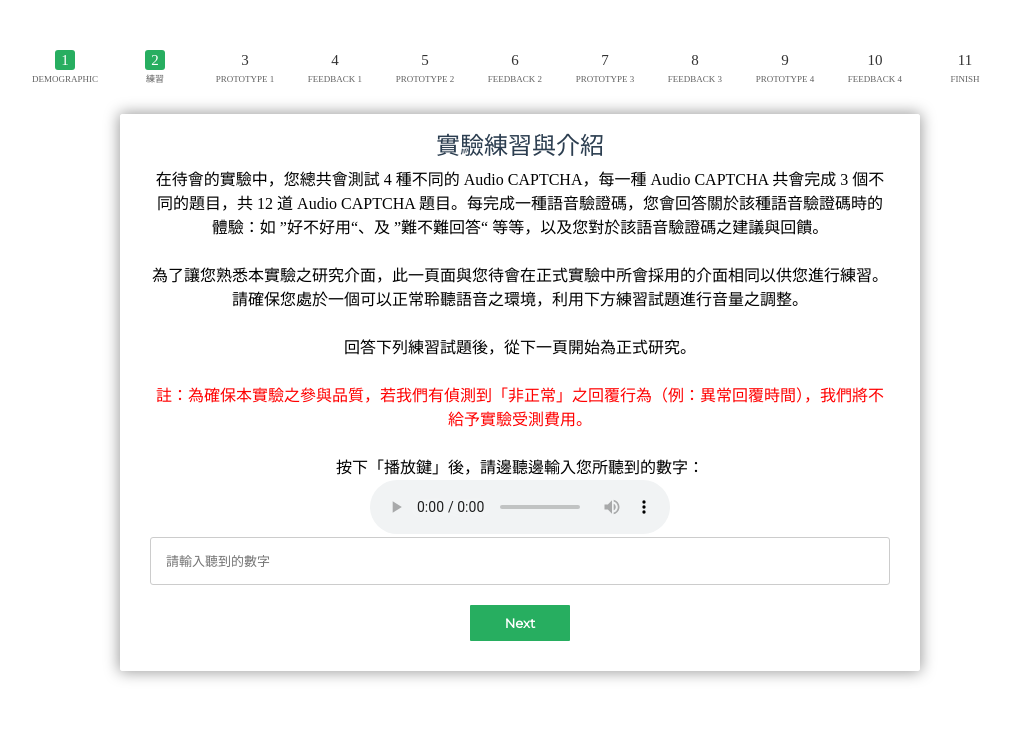
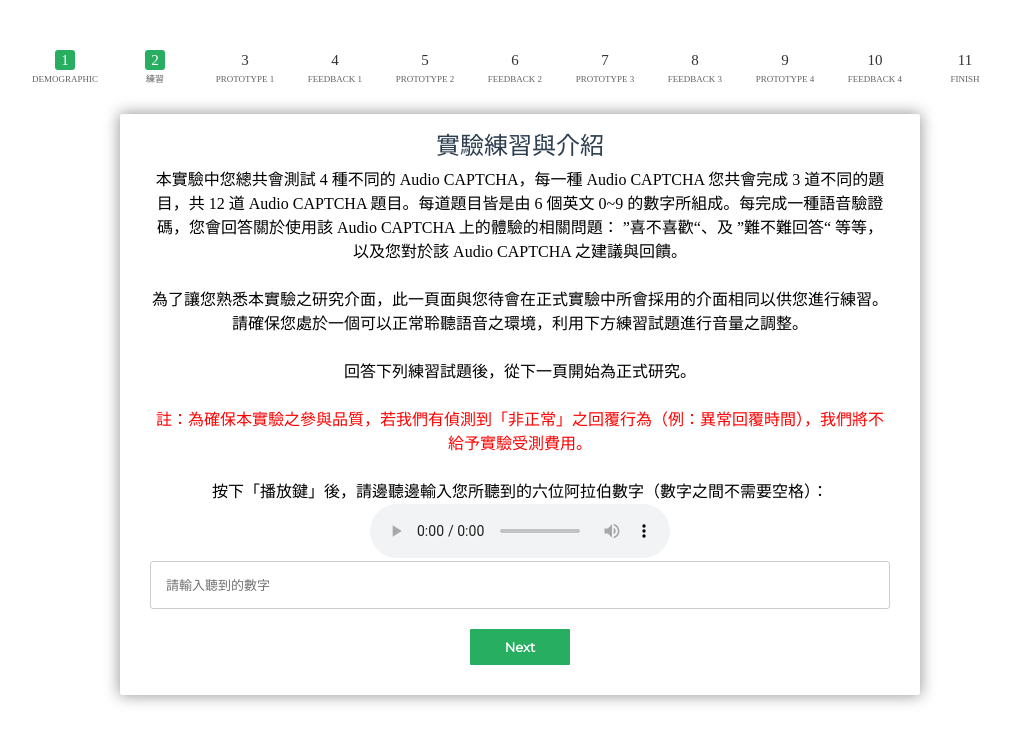
Before and after one commit to rueichechang/advCAPTCHA, a Flask app: template templates/tasks.html in a window 1280 px wide. Shown: the top 744 px of the page, without its empty margins (120-1130 px from the left). Run offline with Flask 2, Linux system fonts and the light colour scheme; the template is opened without the code that fills it, so the values that code supplies are empty; some libraries are stand-ins or nearby versions.

Commit message:
update questionnaire wordings

```diff
--- a/templates/submit.html
+++ b/templates/submit.html
@@ -40,7 +40,7 @@
 
 
 
-    <p style = "font-weight: bold;">(*)請按照您的喜好程度，排序您剛剛測試的所有 audio captcha，最喜歡的放在最上面，依序排列下去。</p><br>
+    <p style = "font-weight: bold;">(*)請按照您的喜好程度，排序您剛剛測試的所有 Audio Captcha，最喜歡的放在最上面，依序排列下去。</p><br>
     <ul id="input_ul">
       <li class="ui-state"><span>&#x21C5;</span><input type="text" disabled/><audio id="{{file_address1_1}}" controls preload src="{{file_address1_1}}">
         Your browser does not support the audio element.
@@ -60,10 +60,10 @@
     <br><br>
 
 
-    <label class="statement">(*)請簡述您最喜愛該 audio captcha 的原因：</label>
+    <label class="statement">(*)請簡述您把該 Audio CAPTCHA 放在第一位（最喜歡）的原因</label>
     <input type="text" name="reasontolove" />
 
-    <label class="statement">對於這個 Audio Captcha 您是否有什麼建議以及想法可以分享給我們？</label>
+    <label class="statement">(*)請簡述您把該 Audio CAPTCHA 放在最後第一位（最喜歡）的原因：</label>
     <input type="text" name="reasontohate" />
 
     <br><br><br><br>
--- a/templates/tasks.html
+++ b/templates/tasks.html
@@ -28,14 +28,14 @@
 
       <fieldset>
           <h1 class="fs-title" style="font-size:24px">實驗練習與介紹</h1>
-          <p style= "line-height: 1.5;">在待會的實驗中，您總共會測試 4 種不同的 Audio CAPTCHA，每一種 Audio CAPTCHA 共會完成 3 個不同的題目，共 12 道 Audio CAPTCHA 題目。每完成一種語音驗證碼，您會回答關於該種語音驗證碼時的體驗：如 ”好不好用“、及 ”難不難回答“ 等等，以及您對於該語音驗證碼之建議與回饋。
+          <p style= "line-height: 1.5;">本實驗中您總共會測試 4 種不同的 Audio CAPTCHA，每一種 Audio CAPTCHA 您共會完成 3 道不同的題目，共 12 道 Audio CAPTCHA 題目。每道題目皆是由 6 個英文 0~9 的數字所組成。每完成一種語音驗證碼，您會回答關於使用該 Audio CAPTCHA 上的體驗的相關問題： ”喜不喜歡“、及 ”難不難回答“ 等等，以及您對於該 Audio CAPTCHA 之建議與回饋。
             <br><br>
             為了讓您熟悉本實驗之研究介面，此一頁面與您待會在正式實驗中所會採用的介面相同以供您進行練習。請確保您處於一個可以正常聆聽語音之環境，利用下方練習試題進行音量之調整。
             <br><br>
             回答下列練習試題後，從下一頁開始為正式研究。
             <br><br>
             <b style="color:red">註：為確保本實驗之參與品質，若我們有偵測到「非正常」之回覆行為（例：異常回覆時間），我們將不給予實驗受測費用。</b>
-            <br><br>按下「播放鍵」後，請邊聽邊輸入您所聽到的數字：
+            <br><br>按下「播放鍵」後，請邊聽邊輸入您所聽到的六位阿拉伯數字（數字之間不需要空格）：
           </p>
           <audio id="0_1" controls preload src="{{practice}}" onplay="audio_play('0'); focustext('pro0');">
               Your browser does not support the audio element.
@@ -125,8 +125,8 @@
 
       <fieldset class="feedbackcard">
           <h2 class="fs-title">Feedback1</h2>
-          <h3 class="fs-subtitle">請回答以下問題（皆必填）</h3>
-          <label class="statement">(*)請問您喜歡剛剛測試的 Audio Captcha 嗎？（1: 非常不喜歡; 5: 非常喜歡）</label>
+          <h3 class="fs-subtitle">請回答以下問題（*必填）</h3>
+          <label class="statement">(*)請問您喜歡剛剛測試的 Audio CAPTCHA 嗎？（1: 非常不喜歡; 5: 非常喜歡）</label>
           <ul class='likert'>
           <li>
             <input type="radio" name="likert_fb1_1" value="1">
@@ -149,7 +149,7 @@
             <label>5</label>
           </li>
           </ul>
-          <label class="statement">(*)請問您剛剛測試的 Audio Captcha 容易回答嗎？（1: 非常難回答; 5: 非常好回答）</label>
+          <label class="statement">(*)請問您剛剛測試的 Audio CAPTCHA 容易回答嗎？（1: 非常難回答; 5: 非常好回答）</label>
           <ul class='likert'>
             <li>
               <input type="radio" name="likert_fb1_2" value="1">
@@ -173,7 +173,7 @@
             </li>
             </ul>
 
-          <label class="statement">(*)請問您認為這個 Audio Captcha 有什麼優點，讓你覺得喜歡或容易回答？</label>
+          <label class="statement">(*)請問您認為這個 Audio CAPTCHA 有什麼優點，讓你覺得喜歡或容易回答？</label>
           <input type="text" name="text_fb1_1" id = "text_fb1_1"/>
 
           <!-- <label class="statement">Do you prefer the current alphanumeric audio CAPTCHAs you already use relative to this design?</label>
@@ -187,10 +187,10 @@
               <label>No</label>
             </li>
           </ul> -->
-          <label class="statement">(*)請問您認為這個 Audio Captcha 有什麼缺點，讓你覺得不喜歡或難回答？</label>
+          <label class="statement">(*)請問您認為這個 Audio CAPTCHA 有什麼缺點，讓你覺得不喜歡或難回答？</label>
           <input type="text" name="text_fb1_2" id = "text_fb1_2" />
 
-          <label class="statement">對於這個 Audio Captcha 您是否有什麼建議以及想法可以分享給我們？ </label>
+          <label class="statement">對於這個 Audio CAPTCHA 您是否有什麼建議以及想法可以分享給我們？ </label>
           <input type="text" name="text_fb1_3" id = "text_fb1_3"/>
 
           <input type="button" id="feedbacknext1" name="next" class="next action-button" value="Next" />
@@ -257,8 +257,8 @@
 
     <fieldset class="feedbackcard">
       <h2 class="fs-title">Feedback2</h2>
-          <h3 class="fs-subtitle">請回答以下問題（皆必填）</h3>
-          <label class="statement">(*)請問您喜歡剛剛測試的 Audio Captcha 嗎？（1: 非常不喜歡; 5: 非常喜歡）</label>
+          <h3 class="fs-subtitle">請回答以下問題（*必填）</h3>
+          <label class="statement">(*)請問您喜歡剛剛測試的 Audio CAPTCHA 嗎？（1: 非常不喜歡; 5: 非常喜歡）</label>
           <ul class='likert'>
           <li>
             <input type="radio" name="likert_fb2_1" value="1">
@@ -281,7 +281,7 @@
             <label>5</label>
           </li>
           </ul>
-          <label class="statement">(*)請問您剛剛測試的 Audio Captcha 容易回答嗎？（1: 非常難回答; 5: 非常好回答）</label>
+          <label class="statement">(*)請問您剛剛測試的 Audio CAPTCHA 容易回答嗎？（1: 非常難回答; 5: 非常好回答）</label>
           <ul class='likert'>
             <li>
               <input type="radio" name="likert_fb2_2" value="1">
@@ -305,7 +305,7 @@
             </li>
             </ul>
 
-          <label class="statement">(*)請問您認為這個 Audio Captcha 有什麼優點，讓你覺得喜歡或容易回答？</label>
+          <label class="statement">(*)請問您認為這個 Audio CAPTCHA 有什麼優點，讓你覺得喜歡或容易回答？</label>
           <input type="text" name="text_fb2_1" id="text_fb2_1"/>
 
           <!-- <label class="statement">Do you prefer the current alphanumeric audio CAPTCHAs you already use relative to this design?</label>
@@ -319,10 +319,10 @@
               <label>No</label>
             </li>
           </ul> -->
-          <label class="statement">(*)請問您認為這個 Audio Captcha 有什麼缺點，讓你覺得不喜歡或難回答？</label>
+          <label class="statement">(*)請問您認為這個 Audio CAPTCHA 有什麼缺點，讓你覺得不喜歡或難回答？</label>
           <input type="text" name="text_fb2_2" id="text_fb2_2"/>
 
-          <label class="statement">對於這個 Audio Captcha 您是否有什麼建議以及想法可以分享給我們？ </label>
+          <label class="statement">對於這個 Audio CAPTCHA 您是否有什麼建議以及想法可以分享給我們？ </label>
           <input type="text" name="text_fb2_3" id = "text_fb2_3"/>
 
           <input type="button" id="feedbacknext2" name="next" class="next action-button" value="Next" />
@@ -389,8 +389,8 @@
 
     <fieldset class="feedbackcard">
       <h2 class="fs-title">Feedback3</h2>
-          <h3 class="fs-subtitle">請回答以下問題（皆必填）</h3>
-          <label class="statement">(*)請問您喜歡剛剛測試的 Audio Captcha 嗎？（1: 非常不喜歡; 5: 非常喜歡）</label>
+          <h3 class="fs-subtitle">請回答以下問題（*必填）</h3>
+          <label class="statement">(*)請問您喜歡剛剛測試的 Audio CAPTCHA 嗎？（1: 非常不喜歡; 5: 非常喜歡）</label>
           <ul class='likert'>
           <li>
             <input type="radio" name="likert_fb3_1" value="1">
@@ -413,7 +413,7 @@
             <label>5</label>
           </li>
           </ul>
-          <label class="statement">(*)請問您剛剛測試的 Audio Captcha 容易回答嗎？（1: 非常難回答; 5: 非常好回答）</label>
+          <label class="statement">(*)請問您剛剛測試的 Audio CAPTCHA 容易回答嗎？（1: 非常難回答; 5: 非常好回答）</label>
           <ul class='likert'>
             <li>
               <input type="radio" name="likert_fb3_2" value="1">
@@ -437,7 +437,7 @@
             </li>
             </ul>
 
-          <label class="statement">(*)請問您認為這個 Audio Captcha 有什麼優點，讓你覺得喜歡或容易回答？</label>
+          <label class="statement">(*)請問您認為這個 Audio CAPTCHA 有什麼優點，讓你覺得喜歡或容易回答？</label>
           <input type="text" name="text_fb3_1" id = "text_fb3_1"/>
 
           <!-- <label class="statement">Do you prefer the current alphanumeric audio CAPTCHAs you already use relative to this design?</label>
@@ -451,10 +451,10 @@
               <label>No</label>
             </li>
           </ul> -->
-          <label class="statement">(*)請問您認為這個 Audio Captcha 有什麼缺點，讓你覺得不喜歡或難回答？</label>
+          <label class="statement">(*)請問您認為這個 Audio CAPTCHA 有什麼缺點，讓你覺得不喜歡或難回答？</label>
           <input type="text" name="text_fb3_2" id = "text_fb3_2"/>
 
-          <label class="statement">對於這個 Audio Captcha 您是否有什麼建議以及想法可以分享給我們？ </label>
+          <label class="statement">對於這個 Audio CAPTCHA 您是否有什麼建議以及想法可以分享給我們？ </label>
           <input type="text" name="text_fb3_3" id = "text_fb3_3"/>
 
           <input type="button" id = "feedbacknext3" name="next" class="next action-button" value="Next" />
@@ -520,8 +520,8 @@
 
     <fieldset class="feedbackcard">
       <h2 class="fs-title">Feedback4</h2>
-          <h3 class="fs-subtitle">請回答以下問題（皆必填）</h3>
-          <label class="statement">(*)請問您喜歡剛剛測試的 Audio Captcha 嗎？（1: 非常不喜歡; 5: 非常喜歡）</label>
+          <h3 class="fs-subtitle">請回答以下問題（*必填）</h3>
+          <label class="statement">(*)請問您喜歡剛剛測試的 Audio CAPTCHA 嗎？（1: 非常不喜歡; 5: 非常喜歡）</label>
           <ul class='likert'>
           <li>
             <input type="radio" name="likert_fb4_1" value="1">
@@ -544,7 +544,7 @@
             <label>5</label>
           </li>
           </ul>
-          <label class="statement">(*)請問您剛剛測試的 Audio Captcha 容易回答嗎？（1: 非常難回答; 5: 非常好回答）</label>
+          <label class="statement">(*)請問您剛剛測試的 Audio CAPTCHA 容易回答嗎？（1: 非常難回答; 5: 非常好回答）</label>
           <ul class='likert'>
             <li>
               <input type="radio" name="likert_fb4_2" value="1">
@@ -568,7 +568,7 @@
             </li>
             </ul>
 
-          <label class="statement">(*)請問您認為這個 Audio Captcha 有什麼優點，讓你覺得喜歡或容易回答？</label>
+          <label class="statement">(*)請問您認為這個 Audio CAPTCHA 有什麼優點，讓你覺得喜歡或容易回答？</label>
           <input type="text" name="text_fb4_1" id="text_fb4_1"/>
 
           <!-- <label class="statement">Do you prefer the current alphanumeric audio CAPTCHAs you already use relative to this design?</label>
@@ -582,10 +582,10 @@
               <label>No</label>
             </li>
           </ul> -->
-          <label class="statement">(*)請問您認為這個 Audio Captcha 有什麼缺點，讓你覺得不喜歡或難回答？</label>
+          <label class="statement">(*)請問您認為這個 Audio CAPTCHA 有什麼缺點，讓你覺得不喜歡或難回答？</label>
           <input type="text" name="text_fb4_2" id="text_fb4_2"/>
 
-          <label class="statement">對於這個 Audio Captcha 您是否有什麼建議以及想法可以分享給我們？ </label>
+          <label class="statement">對於這個 Audio CAPTCHA 您是否有什麼建議以及想法可以分享給我們？ </label>
           <input type="text" name="text_fb4_3" id="text_fb4_3"/>
 
           <!-- <input type="button" id="feedbacknext4" name="feedbacknext4" class="feedbacknext4 action-button" value="Submit" onclick="before_submit();"/> -->
@@ -599,7 +599,7 @@
           <input name="answer3" id="answer3" type="hidden" value="" />
           <input name="answer4" id="answer4" type="hidden" value="" />
 
-          <p style = "font-weight: bold;">(*)請按照您的喜好程度，排序您剛剛測試的所有 audio captcha，最喜歡的放在最上面，依序排列下去。</p><br>
+          <p style = "font-weight: bold;">(*)請按照您的喜好程度，排序您剛剛測試的所有 Audio CAPTCHA，最喜歡的放在最上面，依序排列下去。</p><br>
           <ul id="input_ul">
             <li class="ui-state"><span id='span_tag'>&#x21C5;</span><input type="text" disabled/><audio id="{{instance1_1}}" controls preload src="{{instance1_1}}">
               Your browser does not support the audio element.
@@ -617,10 +617,10 @@
 
           <br><br>
 
-          <label class="statement">(*)請簡述您最喜愛該 audio captcha 的原因：</label>
+          <label class="statement">(*)請簡述您最喜愛該 Audio CAPTCHA 的原因：</label>
           <input type="text" id= "reasontolove" name="reasontolove" />
 
-          <label class="statement">對於這個 Audio Captcha 您是否有什麼建議以及想法可以分享給我們？</label>
+          <label class="statement">對於這個 Audio CAPTCHA 您是否有什麼建議以及想法可以分享給我們？</label>
           <input type="text" id= "reasontohate" name="reasontohate" />
 
           <br><br><br><br>
```
Also changed, not shown: templates/index.html (+4 -4 lines).
